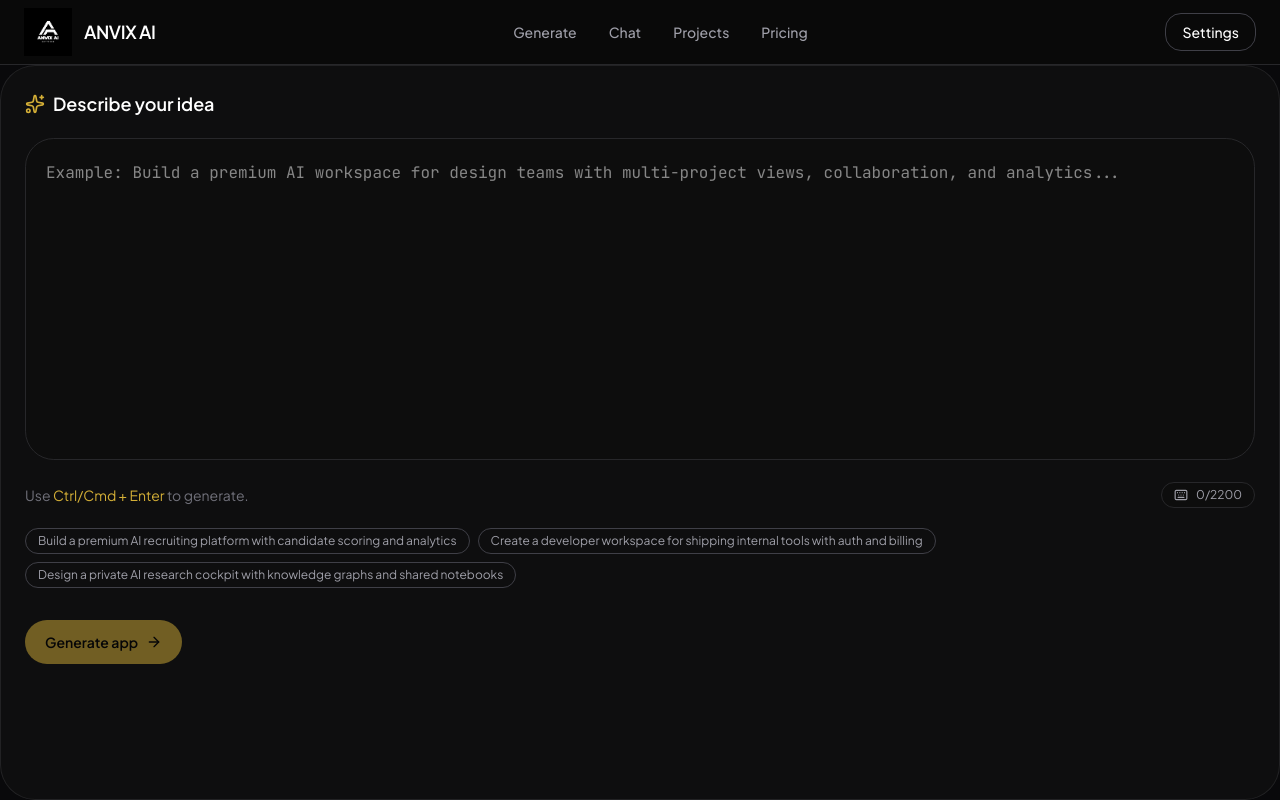
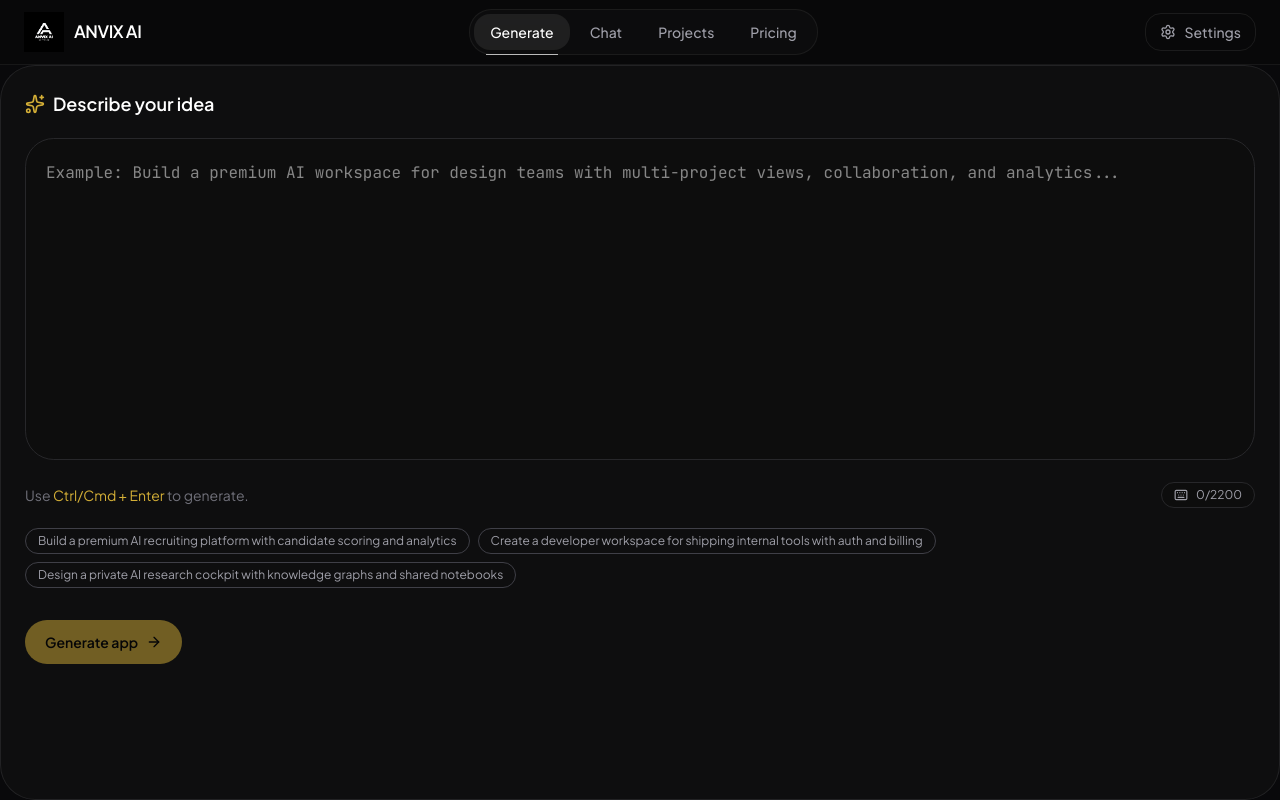
Before and after one commit to thiteswapnil1212-hue/ANVIX-AI, a Next.js app: page /generate in a window 1280 px wide. Built offline with nearby package versions, Linux system fonts and the light colour scheme.

Commit message:
navebar updated

```diff
--- a/components/layout/Navbar.tsx
+++ b/components/layout/Navbar.tsx
@@ -1,5 +1,10 @@
+"use client";
+
 import Image from "next/image";
 import Link from "next/link";
+import { usePathname } from "next/navigation";
+import { Settings, Menu, X } from "lucide-react";
+import { useState } from "react";
 
 const links = [
   { href: "/generate", label: "Generate" },
@@ -9,47 +14,121 @@ const links = [
 ];
 
 export default function Navbar() {
+  const pathname = usePathname();
+  const [mobileOpen, setMobileOpen] = useState(false);
+
   return (
-    <header className="sticky top-0 z-50 border-b border-zinc-800 bg-[#090909]">
-      <div className="mx-auto flex h-16 max-w-7xl items-center justify-between px-6">
-        {/* Left */}
-        <Link href="/" className="flex items-center gap-3">
+    <header className="sticky top-0 z-50 border-b border-white/[0.06] bg-[#090909]/90 backdrop-blur-xl">
+      <div className="mx-auto flex h-16 max-w-7xl items-center justify-between px-5 md:px-6">
+
+        {/* Logo */}
+        <Link
+          href="/"
+          className="flex items-center gap-2.5"
+          onClick={() => setMobileOpen(false)}
+        >
           <Image
             src="/logo.png"
             alt="ANVIX AI Logo"
-            width={48}
-            height={48}
-            className="h-12 w-12 object-contain"
+            width={40}
+            height={40}
+            className="h-10 w-10 object-contain"
             priority
           />
-          <span className="text-lg font-semibold tracking-tight text-white">
+
+          <span className="text-[17px] font-semibold tracking-tight text-white">
             ANVIX AI
           </span>
         </Link>
 
-        {/* Center */}
-        <nav className="hidden flex-1 justify-center md:flex">
-          <div className="flex items-center gap-8">
-            {links.map((link) => (
-              <Link
-                key={link.href}
-                href={link.href}
-                className="text-sm font-medium text-zinc-400 transition-colors hover:text-white"
-              >
-                {link.label}
-              </Link>
-            ))}
+        {/* Desktop Navigation */}
+        <nav className="hidden md:flex items-center">
+          <div className="flex items-center gap-1 rounded-xl border border-white/[0.06] bg-white/[0.02] p-1">
+            {links.map((link) => {
+              const active = pathname === link.href;
+
+              return (
+                <Link
+                  key={link.href}
+                  href={link.href}
+                  className={`relative rounded-lg px-4 py-2 text-sm font-medium transition-all ${
+                    active
+                      ? "bg-white/[0.08] text-white"
+                      : "text-zinc-400 hover:bg-white/[0.04] hover:text-white"
+                  }`}
+                >
+                  {link.label}
+
+                  {active && (
+                    <span className="absolute inset-x-3 -bottom-[5px] h-px bg-white/70" />
+                  )}
+                </Link>
+              );
+            })}
           </div>
         </nav>
 
-        {/* Right */}
+        {/* Desktop Settings */}
         <Link
           href="/settings"
-          className="rounded-lg border border-zinc-700 px-4 py-2 text-sm font-medium text-white transition-colors hover:border-white"
+          className={`hidden md:flex items-center gap-2 rounded-lg border px-3.5 py-2 text-sm font-medium transition-all ${
+            pathname === "/settings"
+              ? "border-white/20 bg-white/[0.08] text-white"
+              : "border-white/[0.08] text-zinc-400 hover:border-white/20 hover:bg-white/[0.04] hover:text-white"
+          }`}
         >
-          Settings
+          <Settings className="h-4 w-4" />
+          <span>Settings</span>
         </Link>
+
+        {/* Mobile Menu Button */}
+        <button
+          onClick={() => setMobileOpen(!mobileOpen)}
+          className="rounded-lg border border-white/[0.08] p-2 text-zinc-400 transition hover:bg-white/[0.05] hover:text-white md:hidden"
+          aria-label="Toggle menu"
+        >
+          {mobileOpen ? (
+            <X className="h-5 w-5" />
+          ) : (
+            <Menu className="h-5 w-5" />
+          )}
+        </button>
       </div>
+
+      {/* Mobile Navigation */}
+      {mobileOpen && (
+        <div className="border-t border-white/[0.06] bg-[#090909] px-5 py-4 md:hidden">
+          <nav className="flex flex-col gap-1">
+            {links.map((link) => {
+              const active = pathname === link.href;
+
+              return (
+                <Link
+                  key={link.href}
+                  href={link.href}
+                  onClick={() => setMobileOpen(false)}
+                  className={`rounded-lg px-4 py-3 text-sm font-medium transition ${
+                    active
+                      ? "bg-white/[0.08] text-white"
+                      : "text-zinc-400 hover:bg-white/[0.04] hover:text-white"
+                  }`}
+                >
+                  {link.label}
+                </Link>
+              );
+            })}
+
+            <Link
+              href="/settings"
+              onClick={() => setMobileOpen(false)}
+              className="mt-2 flex items-center gap-2 rounded-lg border border-white/[0.08] px-4 py-3 text-sm font-medium text-zinc-400 transition hover:bg-white/[0.04] hover:text-white"
+            >
+              <Settings className="h-4 w-4" />
+              Settings
+            </Link>
+          </nav>
+        </div>
+      )}
     </header>
   );
 }
```
